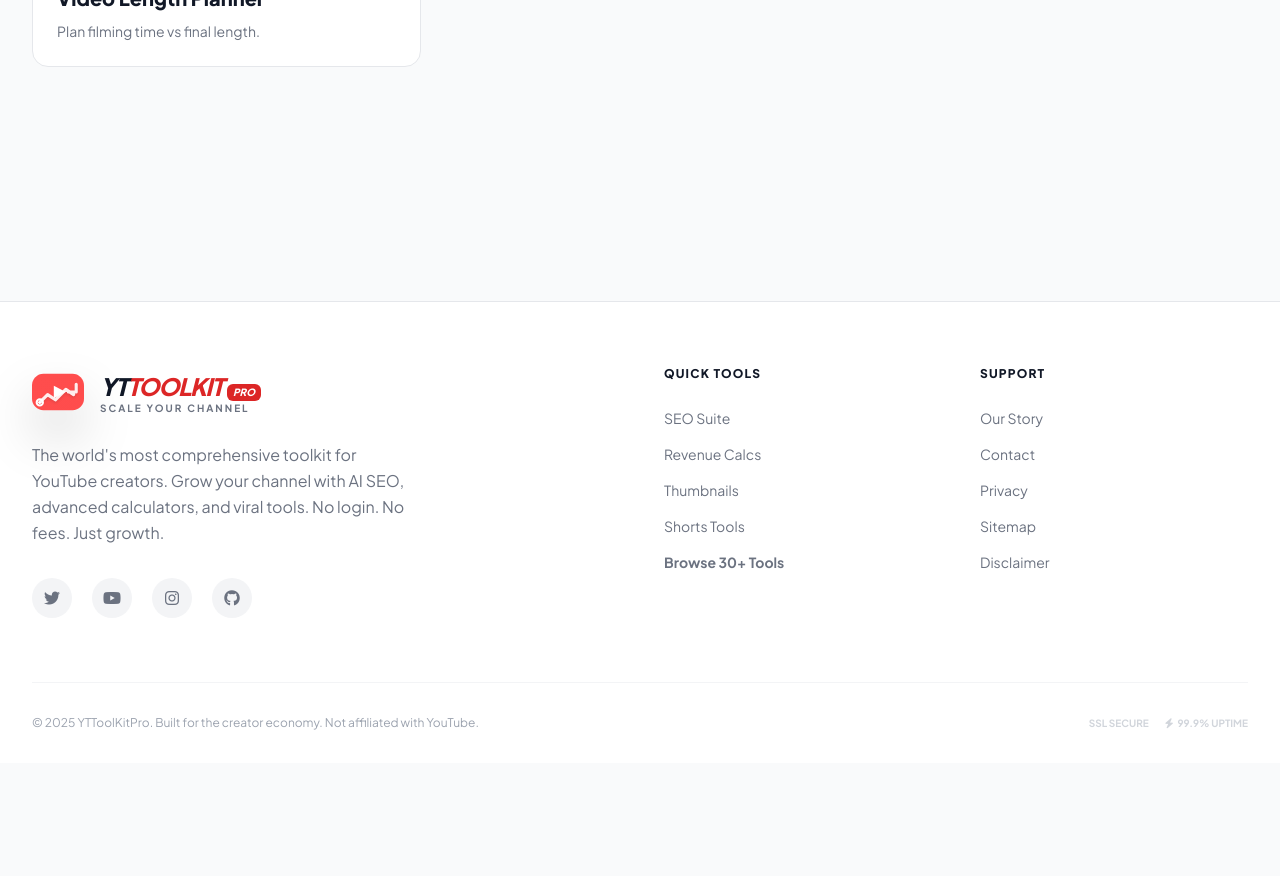
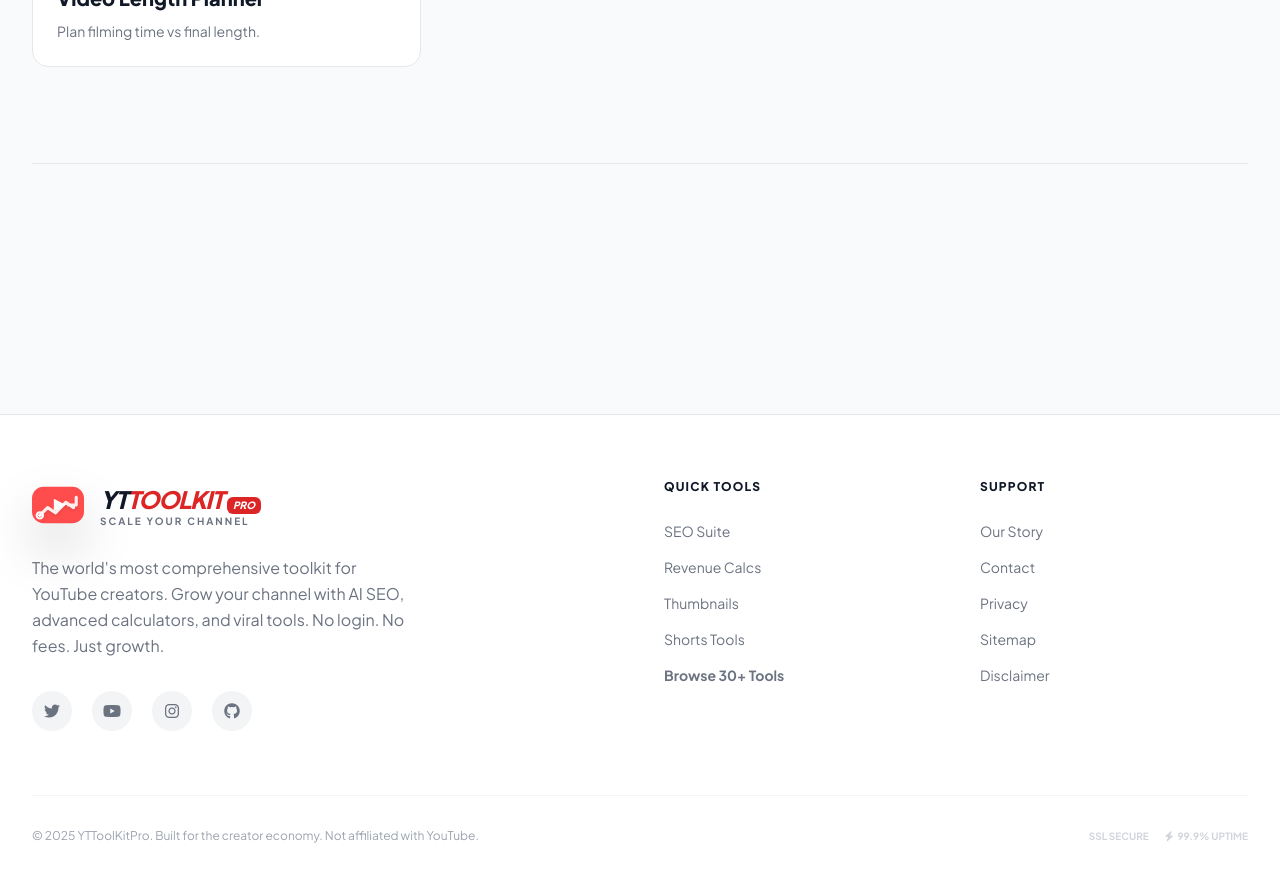
Before and after one commit to nomanafridi941-ops/YT-Toolkit, a React (Vite) app: page /category/Calculators in a window 1280 px wide. Shown: the part 1000-1876 px from the top of the page. Before the commit the page ends 1763 px from the top, so only its background shows below. Built offline with nearby package versions, Linux system fonts and the light colour scheme.

Commit message:
Improve bottom banner visibility with increased spacing and divider line

```diff
--- a/pages/Home.tsx
+++ b/pages/Home.tsx
@@ -123,7 +123,7 @@ const Home: React.FC = () => {
 
         <AdPlaceholder className="mt-12" />
 
-        <div className="mt-16 mb-8">
+        <div className="mt-24 pt-16 border-t border-gray-200 dark:border-slate-800 mb-12">
           <TopBannerAd />
         </div>
       </div>
--- a/pages/ToolsList.tsx
+++ b/pages/ToolsList.tsx
@@ -57,7 +57,7 @@ const ToolsList: React.FC = () => {
         ))}
       </div>
 
-      <div className="mt-16 mb-8">
+      <div className="mt-24 pt-16 border-t border-gray-200 dark:border-slate-800 mb-12">
         <TopBannerAd />
       </div>
     </div>
```
